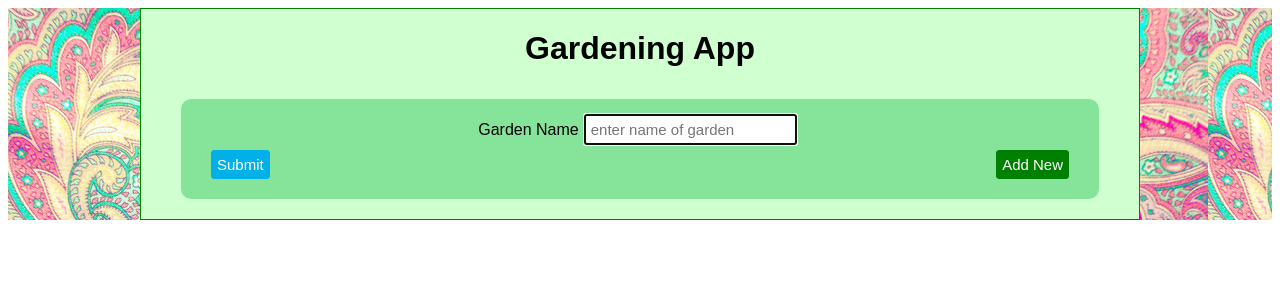
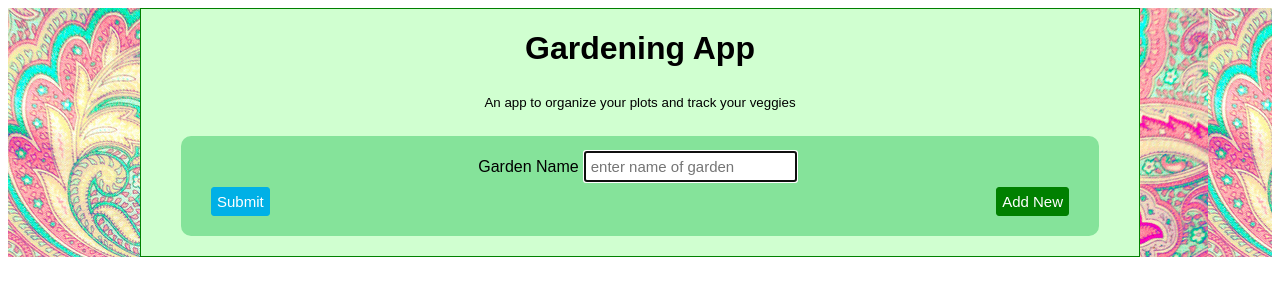
Before and after one commit to imussg/gardening-app-client, a React (Create React App) app: page / in a window 1280 px wide. Shown: the top 300 px of the page. Built offline with nearby package versions, Linux system fonts and the light colour scheme.

Commit message:
added a description on landing page

```diff
--- a/src/components/landing-page.js
+++ b/src/components/landing-page.js
@@ -25,6 +25,7 @@ export class LandingPage extends React.Component {
 				<div className="row">
 					<div className="col-12">
 						<h1>Gardening App</h1>
+						<p><sub>An app to organize your plots and track your veggies</sub></p>
 					</div>
 					<div className="col-12 garden-container" onClick={() => this.applyPlotClick()}>
 						<GardensearchForm />
```
